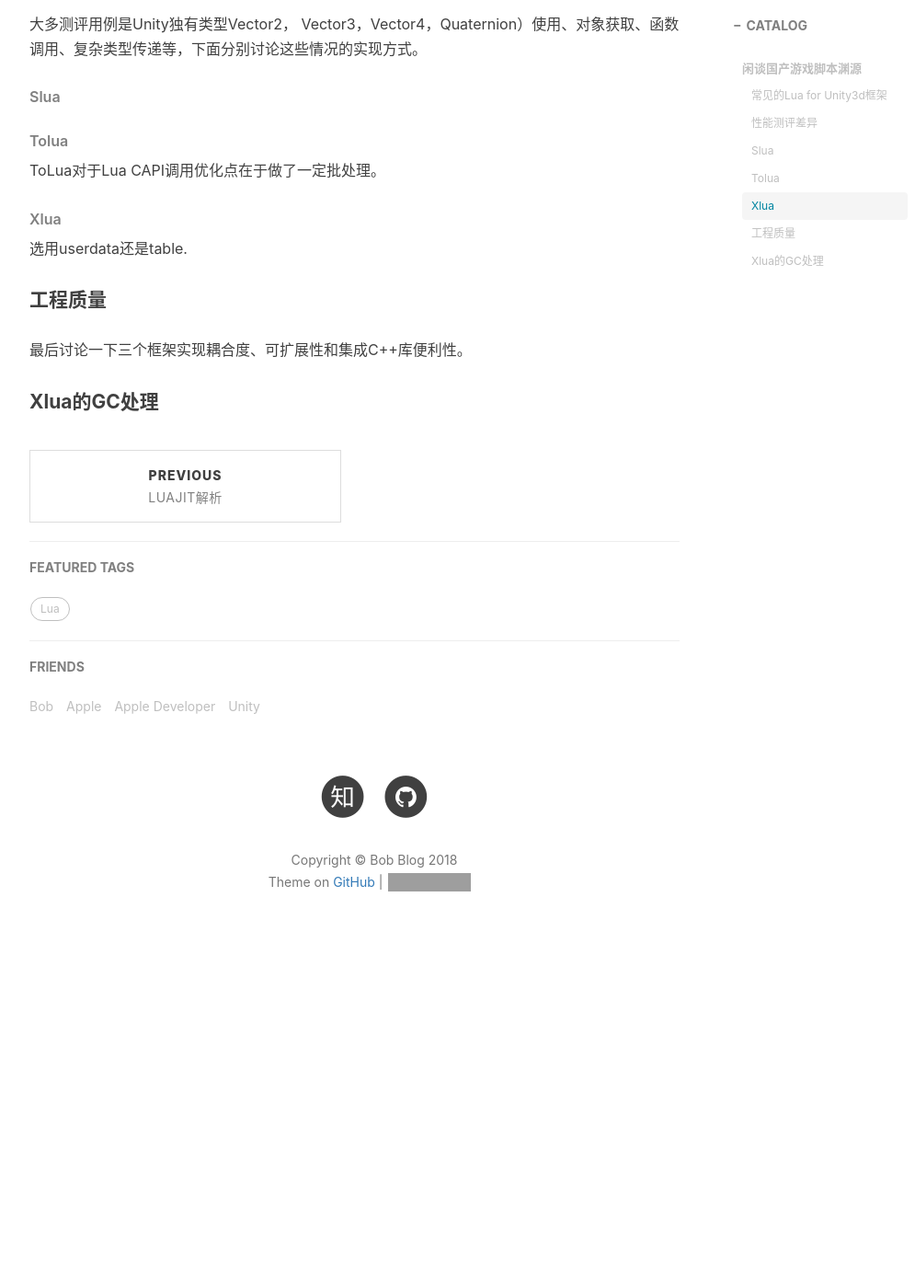
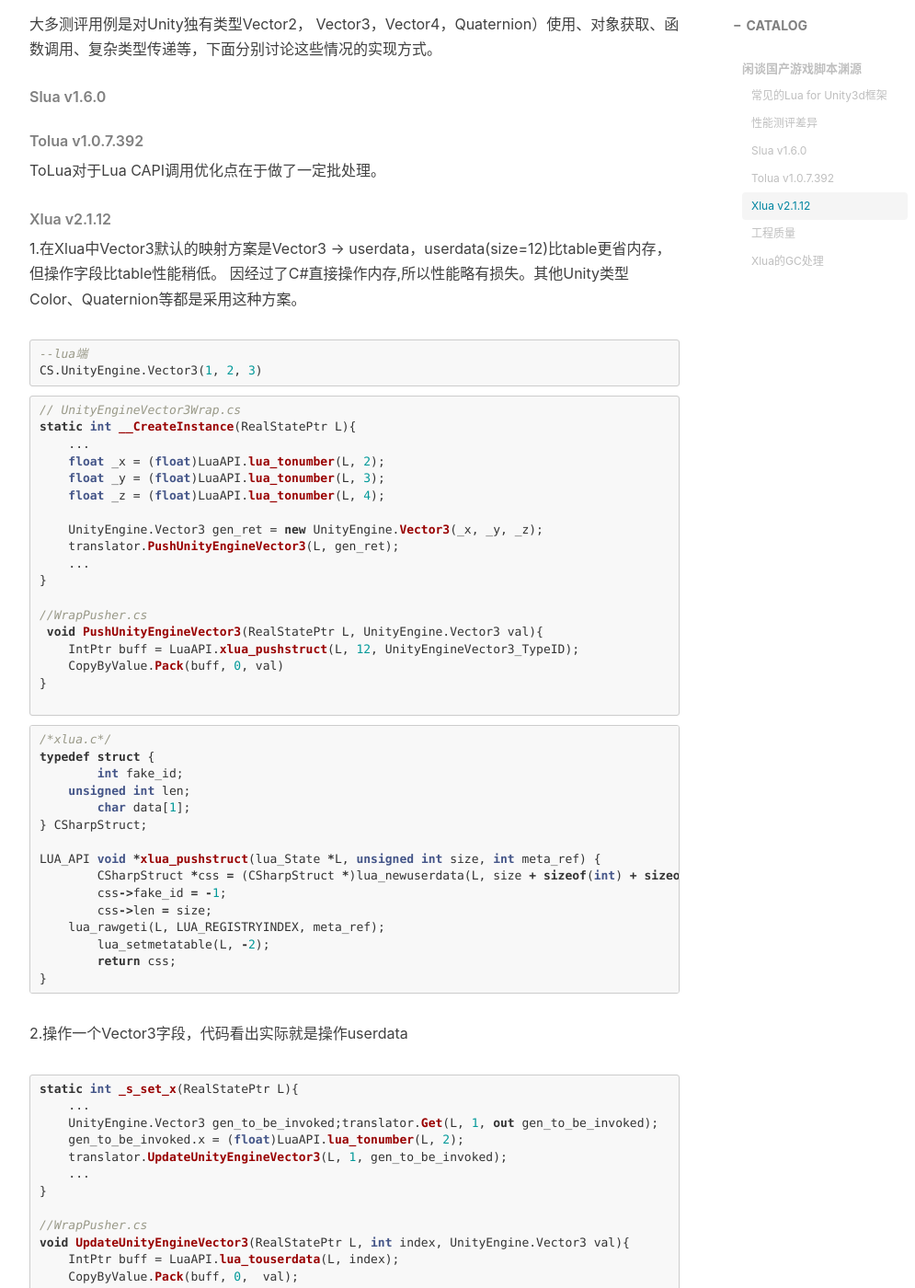
Before and after one commit to chenanbao/chenanbao.github.io, a Jekyll site: the page built from _posts/2018-07-29-Lua热更新框架差异.md, in a window 1280 px wide and 1400 px high, scrolled down 2001 px. Shown: the whole window at 92% size, without its empty margins (233-1228 px from the left). Built offline with Jekyll 4.4.1, drawn with Linux system fonts in a browser that asks for light colours; nearby versions of some CDN libraries; comment, search, counter and statistics services are not loaded; before the commit the page ends 3064 px from its top, so only the background shows below that; some of the changed text lies outside the part shown; grey boxes are pictures that could not be loaded.

````diff
--- a/_posts/2018-07-29-Lua热更新框架差异.md
+++ b/_posts/2018-07-29-Lua热更新框架差异.md
@@ -38,18 +38,129 @@
 
 早期一些Lua框架桥接采用反射实现,会有性能损耗(几个框架测评相互嘲讽的点)，目前大多数框架都是采用Wrap方式生成胶水代码,因此这个性能差异基本抹平了。
 
-大多测评用例是Unity独有类型Vector2， Vector3，Vector4，Quaternion）使用、对象获取、函数调用、复杂类型传递等，下面分别讨论这些情况的实现方式。
+大多测评用例是对Unity独有类型Vector2， Vector3，Vector4，Quaternion）使用、对象获取、函数调用、复杂类型传递等，下面分别讨论这些情况的实现方式。
 
-###### Slua
+###### Slua v1.6.0
 
 
-###### Tolua
+###### Tolua v1.0.7.392
 ToLua对于Lua CAPI调用优化点在于做了一定批处理。
 
 
-###### Xlua
+###### Xlua v2.1.12
+1.在Xlua中Vector3默认的映射方案是Vector3 -> userdata，userdata(size=12)比table更省内存，但操作字段比table性能稍低。
+因经过了C#直接操作内存,所以性能略有损失。其他Unity类型Color、Quaternion等都是采用这种方案。
 
-选用userdata还是table.
+```lua
+--lua端
+CS.UnityEngine.Vector3(1, 2, 3)
+```
+
+```csharp
+// UnityEngineVector3Wrap.cs
+static int __CreateInstance(RealStatePtr L){
+    ...
+    float _x = (float)LuaAPI.lua_tonumber(L, 2);
+    float _y = (float)LuaAPI.lua_tonumber(L, 3);
+    float _z = (float)LuaAPI.lua_tonumber(L, 4);
+
+    UnityEngine.Vector3 gen_ret = new UnityEngine.Vector3(_x, _y, _z);
+    translator.PushUnityEngineVector3(L, gen_ret);
+    ...
+}
+
+//WrapPusher.cs
+ void PushUnityEngineVector3(RealStatePtr L, UnityEngine.Vector3 val){
+    IntPtr buff = LuaAPI.xlua_pushstruct(L, 12, UnityEngineVector3_TypeID);
+    CopyByValue.Pack(buff, 0, val)
+}
+
+```
+
+```c
+/*xlua.c*/
+typedef struct {
+	int fake_id;
+    unsigned int len;
+	char data[1];
+} CSharpStruct;
+
+LUA_API void *xlua_pushstruct(lua_State *L, unsigned int size, int meta_ref) {
+	CSharpStruct *css = (CSharpStruct *)lua_newuserdata(L, size + sizeof(int) + sizeof(unsigned int));
+	css->fake_id = -1;
+	css->len = size;
+    lua_rawgeti(L, LUA_REGISTRYINDEX, meta_ref);
+	lua_setmetatable(L, -2);
+	return css;
+}
+```
+
+2.操作一个Vector3字段，代码看出实际就是操作userdata
+
+```csharp
+static int _s_set_x(RealStatePtr L){
+    ...
+    UnityEngine.Vector3 gen_to_be_invoked;translator.Get(L, 1, out gen_to_be_invoked);
+    gen_to_be_invoked.x = (float)LuaAPI.lua_tonumber(L, 2);
+    translator.UpdateUnityEngineVector3(L, 1, gen_to_be_invoked);
+    ...
+}
+
+//WrapPusher.cs
+void UpdateUnityEngineVector3(RealStatePtr L, int index, UnityEngine.Vector3 val){
+    IntPtr buff = LuaAPI.lua_touserdata(L, index);
+    CopyByValue.Pack(buff, 0,  val);
+}
+```
+
+3.xlua.genaccessor支持lua使用C#类型直接在lua侧完成，而且省掉了wrap代码以达成省text段的效果。
+
+```lua
+--具体事例参见ReImplementInLua.cs
+local get_x, set_x = xlua.genaccessor(0, 8)
+```
+
+```c
+/*xlua.c*/
+
+static const luaL_Reg xlualib[] = {
+	{"sethook", profiler_set_hook},
+	{"genaccessor", gen_css_access},
+	{"structclone", css_clone},
+	{NULL, NULL}
+};
+
+LUA_API int gen_css_access(lua_State *L) {
+	int offset = xlua_tointeger(L, 1);
+	int type = xlua_tointeger(L, 2);
+	if (offset < 0) {
+		return luaL_error(L, "offset must larger than 0");
+	}
+	if (type < T_INT8 || type > T_DOUBLE) {
+		return luaL_error(L, "unknow tag[%d]", type);
+	}
+	lua_pushvalue(L, 1);
+	lua_pushcclosure(L, direct_getters[type], 1);
+	lua_pushvalue(L, 1);
+	lua_pushcclosure(L, direct_setters[type], 1);
+	lua_pushcclosure(L, nop, 0);
+	return 3;
+}
+```
+
+4.考虑操作userdata性能损失,可以将C# struct映射到lua table
+
+```csharp
+//具体事例参见ReImplementInLua.cs和NoGc.cs
+[GCOptimize(OptimizeFlag.PackAsTable)]
+public struct PushAsTableStruct
+{
+    public int x;
+    public int y;
+}
+```
+
+
 
 #### 工程质量
 
````
Also changed, not shown: _posts/2008-07-28-Lua虚拟栈原理.md (added, +212 -0 lines), _posts/2018-07-28-Lua虚拟栈交互流程.md (+1 -1 lines).
